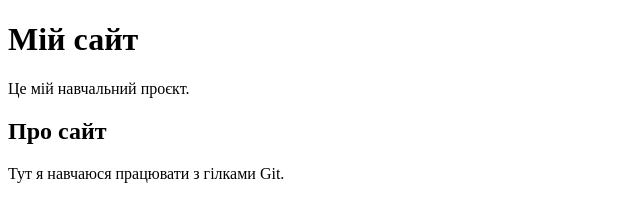
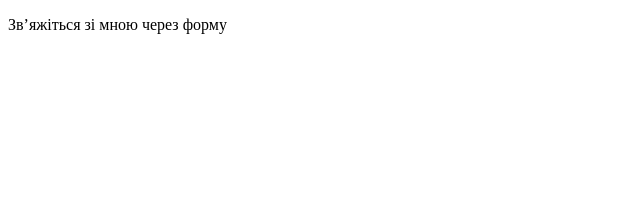
Before and after one commit to zakharovaleonela-creator/git-first-projectP42, a plain HTML site: page index.html in a window 1280 px wide. Shown: the whole page, without its empty margins (0-640 px from the left). Drawn offline with Linux system fonts and the light colour scheme.

Commit message:
Add contacts section

```diff
--- a/index.html
+++ b/index.html
@@ -5,11 +5,8 @@
   <title>Мій перший Git-проєкт</title>
 </head>
 <body>
-  <h1>Мій сайт</h1>
-  <p>Це мій навчальний проєкт.</p>
-  <section>
-    <h2>Про сайт</h2>
-    <p>Тут я навчаюся працювати з гілками Git.</p>
-  </section>
+    <section class = contacts>
+        <p>Зв’яжіться зі мною через форму</p>
+    </section>
 </body>
 </html>
```
